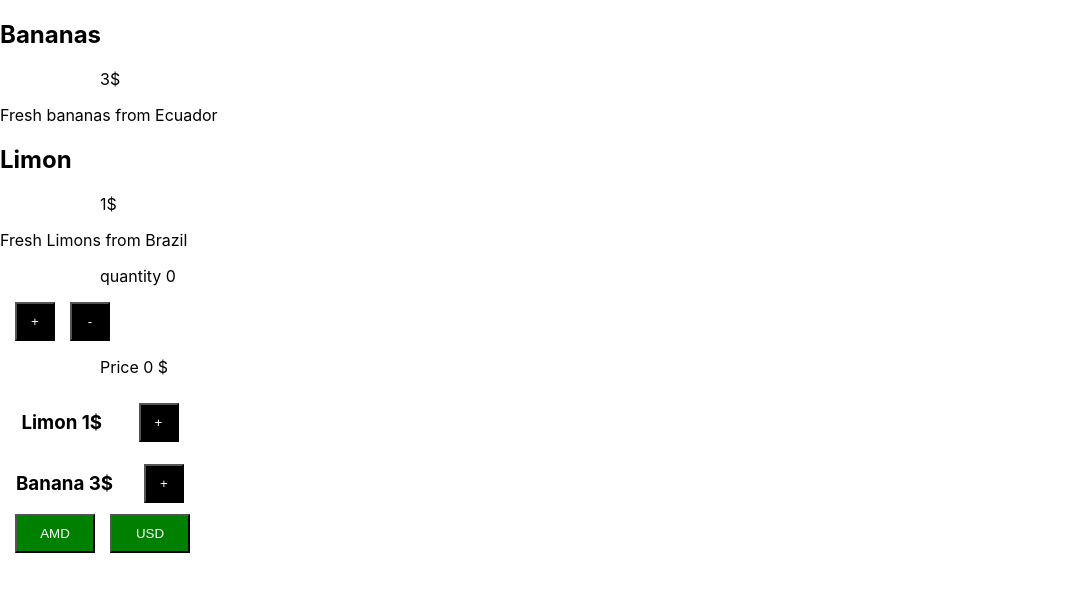
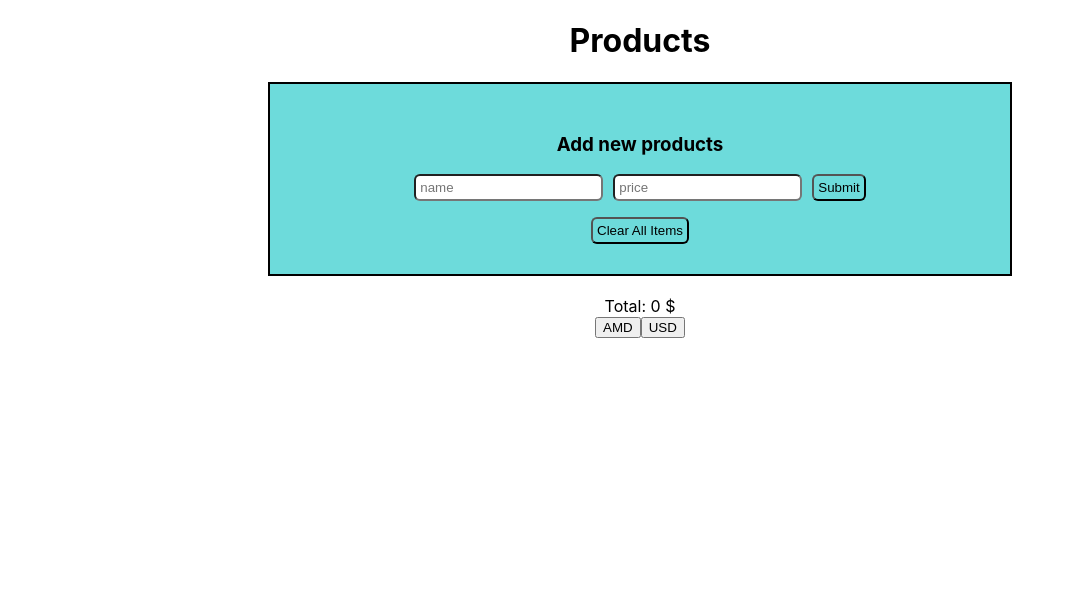
Before and after one commit to VahanSargsyan26/Class-component, a React (Create React App) app: page / in a window 1280 px wide. Shown: the top 592 px of the page, without its empty margins (0-1074 px from the left). Built offline with nearby package versions, Linux system fonts and the light colour scheme.

Commit message:
product management system (lack of some functions, such as delete function which I hope will be discussed during the class)

```diff
--- a/src/App.css
+++ b/src/App.css
@@ -1,25 +1,50 @@
+body {
+    text-align: center;
+    display: flex;
+    justify-content: center;
+    align-items: center;
+}
 .btn {
-    width: 40px;
-    margin-left: 15px;
-    padding: 10px;
-    color: white;
-    background-color: black;
+    border-radius: 6px;
+    padding: 4px;
+    background-color: inherit;
+    transition: 0.2s;
+    cursor: pointer;
+    transition: 0.2s;
 }
 
-.btn_currency {
-    width: 80px;
-    margin-left: 15px;
-    padding: 10px;
+.btn:hover {
+    background-color: black;
+    padding: 5.2px;
     color: white;
-    background-color: green
-}
-.cont {
-    display: flex;
-    width: 200px;
-    justify-content: space-evenly;
-    align-items: center;
 }
 
-.price {
-    margin-left: 100px;
+.btn_clear:hover {
+    background-color: red;
 }
+
+.container {
+    width: 600px;
+    border: 2px solid black;
+    padding: 30px 70px;
+    background-color: #6ddbdb;
+}
+
+.container input {
+    padding: 4px;
+    margin-right: 10px;
+    border-radius: 6px;
+    transition: 0.2s;
+}
+
+.container input:focus {
+    outline: none;
+    padding: 5.2px;
+}
+
+.items {
+    display: flex;
+    justify-content: space-around;
+    align-items: center;
+    border: 1px solid black;
+}
--- a/src/App.js
+++ b/src/App.js
@@ -1,14 +1,41 @@
-import React from 'react';
-import Product from './Product';
+import React, { useEffect, useState } from 'react';
+import './App.css'
+import List from './ProductList';
+import Inputs from './Inputs';
 import Counter from './Counter';
 
+
 function App() {
+  let [products, setProducts] = useState([])
+
   return (
-    <div className=''>
-      <Product name="Bananas" price="3$" description="Fresh bananas from Ecuador" />
-      <Product name="Limon" price="1$" description="Fresh Limons from Brazil" />
-      <Counter />
-    </div>
+    <>
+      <h1>Products</h1>
+      <div className='container'>
+        <h3>Add new products</h3>
+        <Inputs onAdd={(text, price) => {
+          setProducts([
+            ...products,
+            {
+              id: Math.random,
+              name: text,
+              price: price
+            }
+          ])
+        }}/>
+        <List
+          products={products}
+          onDelete={(it) => {
+            setProducts(products.filter((pr) => pr.id !== it.id))
+          }}
+        />
+        <button className='btn btn_clear' onClick={() => {
+          setProducts(products = [])
+        }}>Clear All Items</button>
+      </div>
+      <br></br>
+      <Counter products={products}/>
+    </>
   );
 }
 
--- a/src/Counter.js
+++ b/src/Counter.js
@@ -6,73 +6,50 @@ export default class Counter extends Component{
     constructor(props) {
         super(props);
         this.state={
-            value: 0,
-            price: 0,
+            value: this.props.products.price,
+            total: 0,
             currency: "$"
         }
 
     }
-    ClickPlus = ()=>{
-        this.setState({
-            value: this.state.value + 1
-        })
-    }
-
-    ClickMinus = ()=>{
-        this.setState({
-            value: this.state.value - 1
-        })
-    }
-
-    AddBanana = ()=>{
-        this.setState({
-            price: this.state.price + 3
-        })
-    }
-
-    AddLimon = ()=>{
-        this.setState({
-            price: this.state.price + 1
-        })
-    }
 
     ChangeCurrency = ()=> {
-        this.setState({
-            price: this.state.price / 400,
-            currency: "AMD"
-        })
+        if(this.state.currency == "$") {
+            this.setState({
+                value: this.state.value / 400,
+                currency: "֏"
+            })
+        }
     }
     RestoreCurrency = ()=> {
         this.setState({
-            price: this.state.price * 400,
+            value: this.state.value * 400,
             currency: "$"
         })
     }
 
+    calculateTotalPrice = () => {
+        let products = this.props.products
+        return products.reduce((total, item) => {
+          const price = parseFloat(item.price);
+
+          if (!isNaN(price) && typeof price === 'number') {
+            return total + price;
+          }
+          this.setState({
+            value: total
+          })
+          return this.state.value;
+        }, 0);
+      };
 
     render() {
+
         return(
             <div>
-
-                <p className="price">quantity {this.state.value}</p>
-                <button className="btn" onClick={this.ClickPlus}>+</button>
-                <button className="btn" onClick={this.ClickMinus}>-</button>
-
-                <p className="price">Price {this.state.price} {this.state.currency} </p>
-
-                <div className="cont">
-                    <h3>Limon 1$</h3>
-                    <button className="btn" onClick={this.AddLimon}>+</button>
-                </div>
-
-                <div className="cont">
-                    <h3>Banana 3$</h3>
-                    <button className="btn" onClick={this.AddBanana}>+</button>
-                </div>
-
+                <span>Total: {this.calculateTotalPrice()} {this.state.currency}</span><br></br>
                 <button className="btn_currency" onClick={this.ChangeCurrency}>AMD</button>
                 <button className="btn_currency" onClick={this.RestoreCurrency}>USD</button>
-
             </div>
         );
     }
--- /dev/null
+++ b/src/Inputs.js
@@ -0,0 +1,25 @@
+import React, { useState } from "react";
+
+
+export default function ProductList({onAdd}) {
+    const [text, setText] = useState("")
+    const [price, setPrice] = useState()
+    return (
+        <form onSubmit={(evt) => {
+            evt.preventDefault();
+            onAdd(text, price);
+            setText("")
+            setPrice("")
+        }}>
+            <span>
+                <input type="text" placeholder="name" value={text} onChange={(evt) => {
+                    setText(evt.target.value);
+                }}/>
+                <input type="text" placeholder="price" value={price} onChange={(evt) => {
+                    setPrice(evt.target.value);
+                }}/>
+            </span>
+            <button type="submit" className="btn">Submit</button>
+        </form>
+    )
+}
--- /dev/null
+++ b/src/NewItem.js
@@ -0,0 +1,16 @@
+import React from "react";
+
+export default function NewItem(props, {onDelete}) {
+    return (
+    <div>
+        <label className="items">
+            <h3>{props.item.name}</h3>
+            <h3>{props.item.price}$</h3>
+            <button onClick={() => {
+                // onDelete(props.item)
+            }}>X</button>
+        </label>
+    </div>
+
+    )
+}
--- /dev/null
+++ b/src/ProductList.js
@@ -0,0 +1,17 @@
+import React, { useState } from "react";
+import NewItem from "./NewItem";
+
+export default function ItemList({products}, {onDelete}){
+
+    return (
+        <ul>
+            {
+                products.map((item) => {
+                    return (
+                        <NewItem key={item.id} item={item} onDelete={onDelete}/>
+                    )
+                })
+            }
+        </ul>
+    )
+}
```
